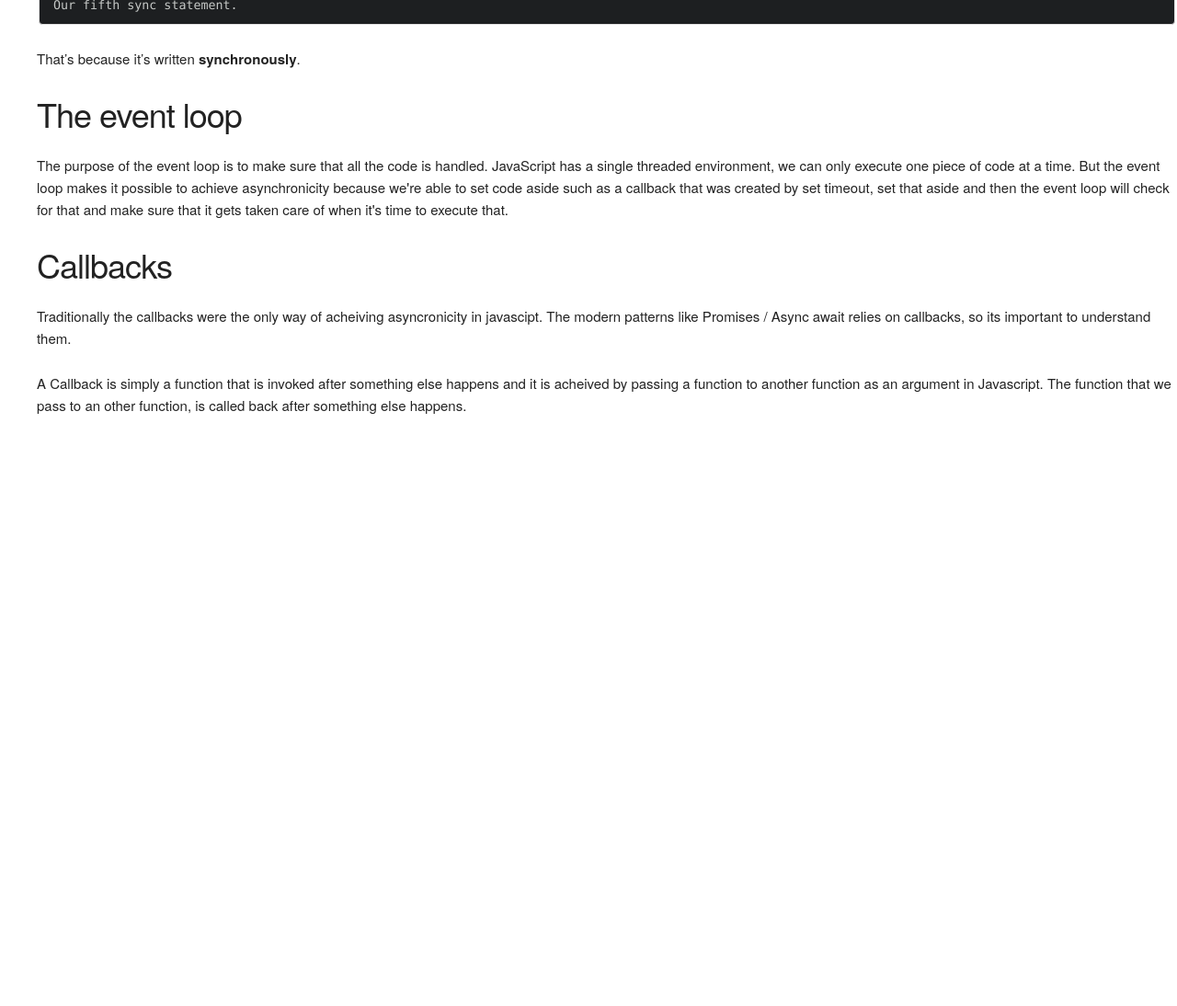
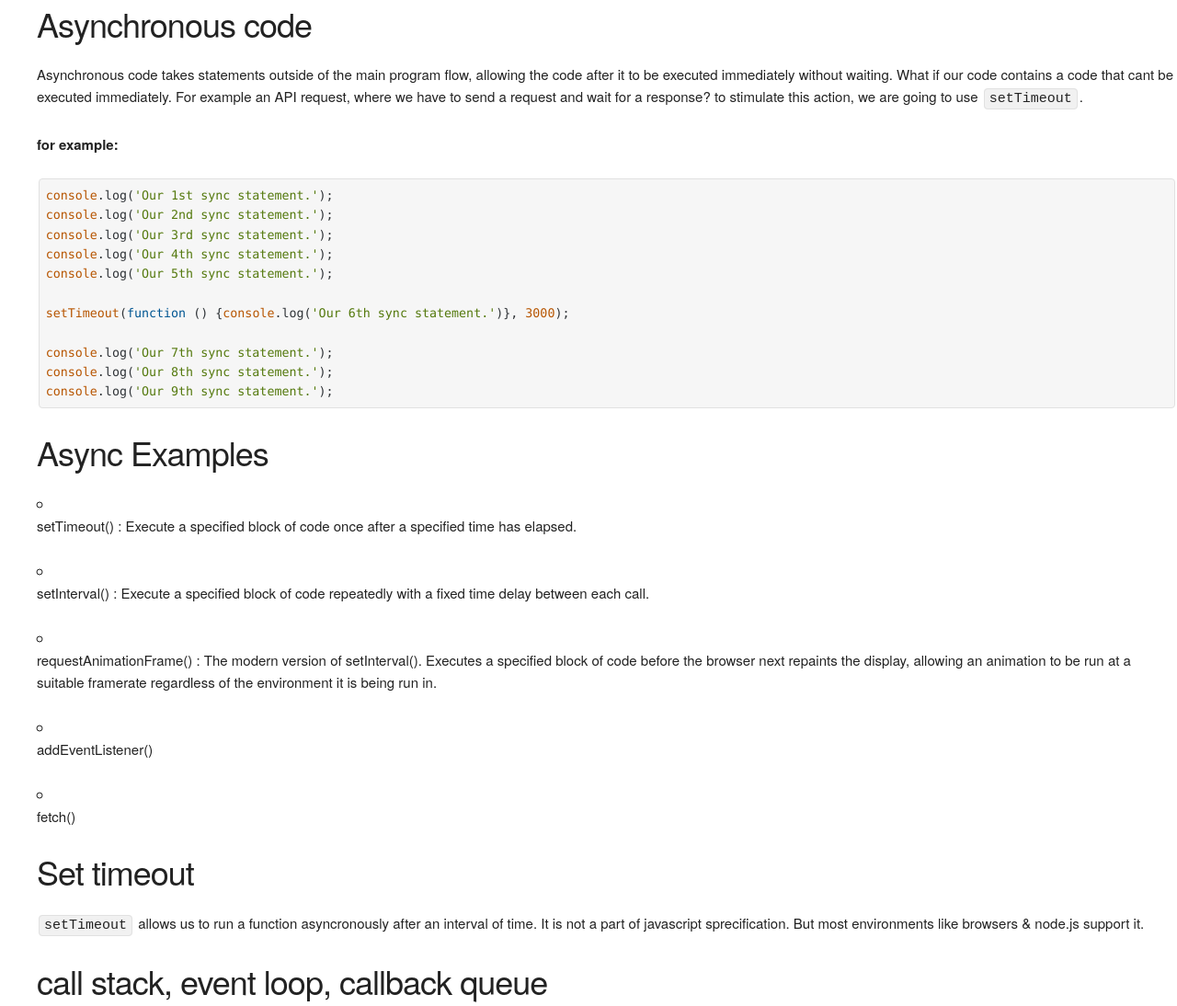
Before and after one commit to vivmagarwal/js-design-patterns, a website: page pages/asynchronous-design-patterns/index.html in a window 1280 px wide. Shown: the part 849-1943 px from the top of the page at 92% size. Before the commit the page ends 1327 px from the top, so only its background shows below. Drawn offline with nearby package versions, Linux system fonts and the light colour scheme; files that its build step writes are made by us from their sources.

Commit message:
FEAT: updated async design patterns.

```diff
--- a/pages/asynchronous-design-patterns/index.html
+++ b/pages/asynchronous-design-patterns/index.html
@@ -38,15 +38,11 @@
 <li>Each statement in a synchronous code is executed one after the other</li>
 <li>Each statement has to wait for the previous one to finish executing</li>
 </ul>
-<pre><code class="language-js"><span class="hljs-function"><span class="hljs-keyword">function</span> <span class="hljs-title">ourSyncFunction</span>(<span class="hljs-params"></span>) </span>{
-  <span class="hljs-built_in">console</span>.log(<span class="hljs-string">&#x27;Our first sync statement.&#x27;</span>);
+<pre><code class="language-js">  <span class="hljs-built_in">console</span>.log(<span class="hljs-string">&#x27;Our first sync statement.&#x27;</span>);
   <span class="hljs-built_in">console</span>.log(<span class="hljs-string">&#x27;Our second sync statement.&#x27;</span>);
   <span class="hljs-built_in">console</span>.log(<span class="hljs-string">&#x27;Our third sync statement.&#x27;</span>);
   <span class="hljs-built_in">console</span>.log(<span class="hljs-string">&#x27;Our fourth sync statement.&#x27;</span>);
   <span class="hljs-built_in">console</span>.log(<span class="hljs-string">&#x27;Our fifth sync statement.&#x27;</span>);
-}
-
-ourSyncFunction();
 </code></pre>
 <p>The statements above will execute in <strong>order</strong>, outputting: </p>
 <pre><code class="language-bash">Our first sync statement.
@@ -56,8 +52,48 @@ Our fourth sync statement.
 Our fifth sync statement.
 </code></pre>
 <p>That’s because it’s written <strong>synchronously</strong>.</p>
-<h3 id="the-event-loop">The event loop</h3>
-<p>The purpose of the event loop is to make sure that all the code is handled. JavaScript has a single threaded environment, we can only execute one piece of code at a time. But the event loop makes it possible to achieve asynchronicity because we&#39;re able to set code aside such as a callback that was created by set timeout, set that aside and then the event loop will check for that and make sure that it gets taken care of when it&#39;s time to execute that.</p>
+<h3 id="asynchronous-code">Asynchronous code</h3>
+<p>Asynchronous code takes statements outside of the main program flow, allowing the code after it to be executed immediately without waiting. What if our code contains a code that cant be executed immediately. For example an API request, where we have to send a request and wait for a response? to stimulate this action, we are going to use <code>setTimeout</code>. </p>
+<p><strong>for example:</strong></p>
+<pre><code class="language-js"><span class="hljs-built_in">console</span>.log(<span class="hljs-string">&#x27;Our 1st sync statement.&#x27;</span>);
+<span class="hljs-built_in">console</span>.log(<span class="hljs-string">&#x27;Our 2nd sync statement.&#x27;</span>);
+<span class="hljs-built_in">console</span>.log(<span class="hljs-string">&#x27;Our 3rd sync statement.&#x27;</span>);
+<span class="hljs-built_in">console</span>.log(<span class="hljs-string">&#x27;Our 4th sync statement.&#x27;</span>);
+<span class="hljs-built_in">console</span>.log(<span class="hljs-string">&#x27;Our 5th sync statement.&#x27;</span>);
+
+<span class="hljs-built_in">setTimeout</span>(<span class="hljs-function"><span class="hljs-keyword">function</span> (<span class="hljs-params"></span>) </span>{<span class="hljs-built_in">console</span>.log(<span class="hljs-string">&#x27;Our 6th sync statement.&#x27;</span>)}, <span class="hljs-number">3000</span>);
+
+<span class="hljs-built_in">console</span>.log(<span class="hljs-string">&#x27;Our 7th sync statement.&#x27;</span>);
+<span class="hljs-built_in">console</span>.log(<span class="hljs-string">&#x27;Our 8th sync statement.&#x27;</span>);
+<span class="hljs-built_in">console</span>.log(<span class="hljs-string">&#x27;Our 9th sync statement.&#x27;</span>);
+</code></pre>
+<h3 id="async-examples">Async Examples</h3>
+<ul>
+<li><p>setTimeout() : Execute a specified block of code once after a specified time has elapsed.</p>
+</li>
+<li><p>setInterval() : Execute a specified block of code repeatedly with a fixed time delay between each call.</p>
+</li>
+<li><p>requestAnimationFrame() : The modern version of setInterval(). Executes a specified block of code before the browser next repaints the display, allowing an animation to be run at a suitable framerate regardless of the environment it is being run in.</p>
+</li>
+</ul>
+<ul>
+<li><p>addEventListener()</p>
+</li>
+<li><p>fetch()</p>
+</li>
+</ul>
+<h3 id="set-timeout">Set timeout</h3>
+<p><code>setTimeout</code> allows us to run a function asyncronously after an interval of time. It is not a part of javascript sprecification. But most environments like browsers &amp; node.js support it.</p>
+<h3 id="call-stack--event-loop-callback-queue">call stack,  event loop, callback queue</h3>
+<p><img src="2021-02-27-20-12-28.png" alt="V8 Webapis callbackqueue"></p>
+<p>credit: <a href="https://www.youtube.com/watch?v=8aGhZQkoFbQ">Philip Roberts</a></p>
+<p><strong>the call stack</strong></p>
+<p>The <strong>callstack</strong> is basically a datastructure that records where in the program we are. So if we execute a function, we put something on the stack &amp; if we return from a function, we pop off something from the top of the stack. This is applicable for all our <strong>syncronous</strong> code.</p>
+<p>The <strong>taskqueue</strong> keeps a queue of all the ready to execute asynchronous callbacks.</p>
+<p>The <strong>eventloop</strong>&#39;s job is to look at the <strong>callstack</strong> and look at the <strong>taskqueue</strong>. if the stack is empty, it takes the <em>first</em> thing on the <strong>taskqueue</strong> and pushed it on to the <strong>callstack</strong>, which effectively runs it.</p>
+<p>We se a lot of <code>setTimeout(fn, 0);</code>. The purpose of it is to basically defer the execution of the callback function until the <strong>callstack</strong> clears. </p>
+<p>The <strong>renderqueue</strong> is almost like a <strong>taskqueue</strong>. The browser would like to repaint the screen, for example, every 16.6ms (60 frames/second). But its constrained by what you&#39;re doing in javascript. So, it can&#39;t actually do a render if there&#39;s a call in the <strong>callstack</strong>. The <strong>renderqueue</strong> has to wait till the callstack is clear. The difference is that the render is given a higher priority than your callback. Every 16.6ms it&#39;s going to queue a render, wait till the stack is clear, before it can actually do that render.  </p>
+<p>The purpose of the event loop is to make sure that all the code is handled. JavaScript has a single threaded environment, we can only execute one piece of code at a time. But the event loop makes it possible to achieve asynchronicity because we&#39;re able to set code aside such as a callback that was created by (web or c++ api) set timeout, set that aside and then the event loop will check for that and make sure that it gets taken care of when it&#39;s time to execute that. </p>
 <h3 id="callbacks">Callbacks</h3>
 <p>Traditionally the callbacks were the only way of acheiving asyncronicity in javascipt. The modern patterns like Promises / Async await relies on callbacks, so its important to understand them.</p>
 <p>A Callback is simply a function that is invoked after something else happens and it is acheived by passing a function to another function as an argument in Javascript. The function that we pass to an other function, is called back after something else happens. </p>
--- a/pages/asynchronous-design-patterns/script.js
+++ b/pages/asynchronous-design-patterns/script.js
@@ -1,11 +1,14 @@
 console.log('asynchronous-design-patterns works!!');
 
-function ourSyncFunction() {
-  console.log('Our first sync statement.');
-  console.log('Our second sync statement.');
-  console.log('Our third sync statement.');
-  console.log('Our fourth sync statement.');
-  console.log('Our fifth sync statement.');
-}
 
-ourSyncFunction();
+console.log('Our 1st sync statement.');
+console.log('Our 2nd sync statement.');
+console.log('Our 3rd sync statement.');
+console.log('Our 4th sync statement.');
+console.log('Our 5th sync statement.');
+
+setTimeout(function () {console.log('Our 6th sync statement.')}, 3000);
+
+console.log('Our 7th sync statement.');
+console.log('Our 8th sync statement.');
+console.log('Our 9th sync statement.');
--- a/preview.css
+++ b/preview.css
@@ -17,7 +17,7 @@ blockquote {
   margin-left: 1rem;
 }
 
-code {
+pre code {
   display: block;
   font-family: Consolas, Monaco, monospace;
   font-size: 10pt;
```
Also changed, not shown: pages/builder-design-pattern/index.html (+3 -7 lines), pages/factory-design-pattern/index.html (+6 -8 lines), pages/memento-design-pattern/index.html (+5 -16 lines), pages/singleton-design-pattern/index.html (+4 -4 lines), pages/asynchronous-design-patterns/2021-02-27-20-10-21.png (added), pages/asynchronous-design-patterns/2021-02-27-20-12-28.png (added), pages/asynchronous-design-patterns/readme.md.
